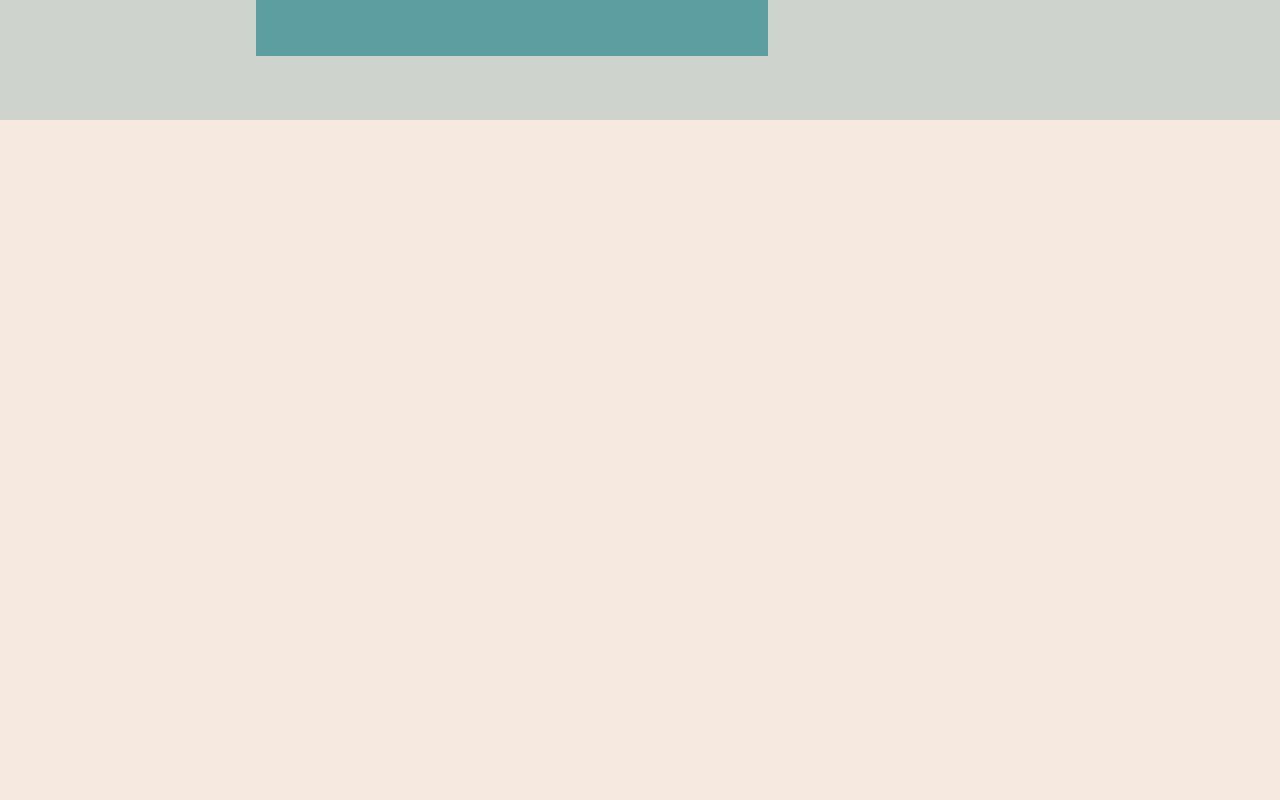
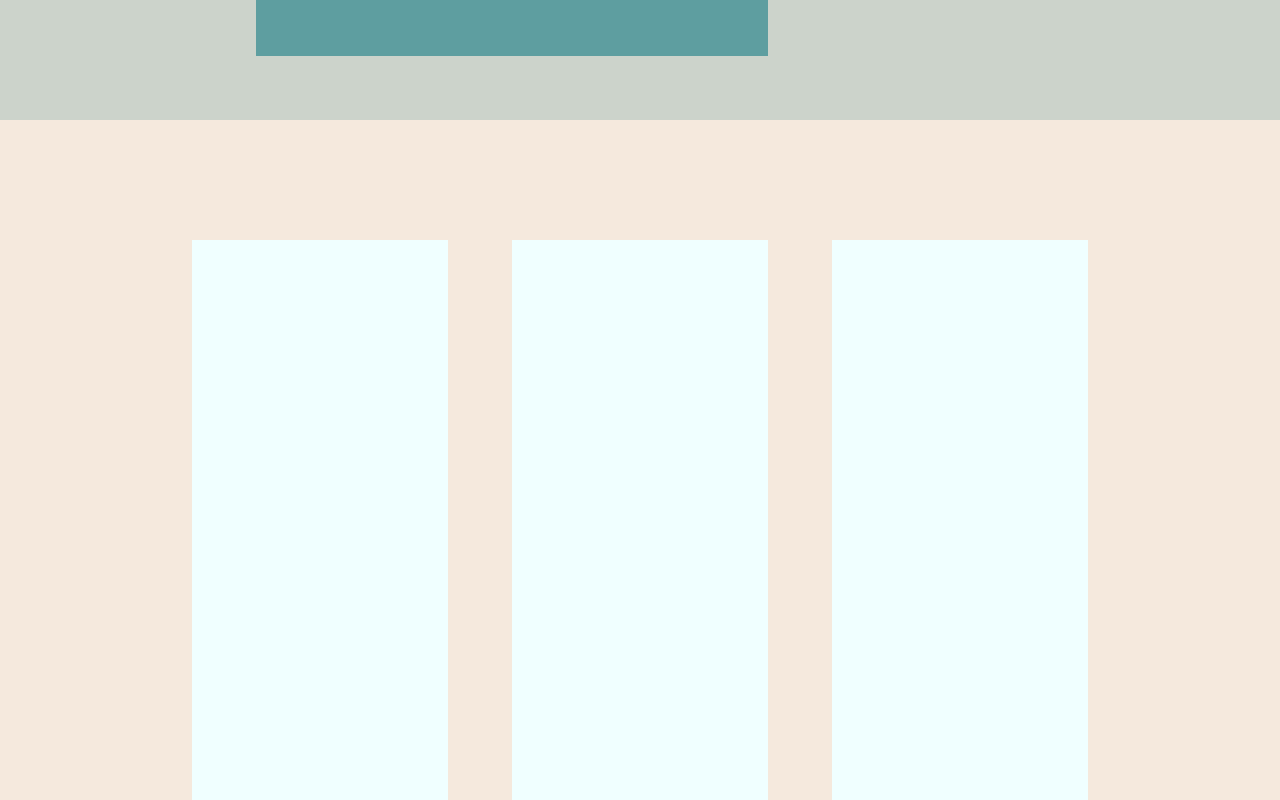
Before and after one commit to seunghee1108/portfolio, a Next.js app: page / in a window 1280 px wide. Shown: the part 1480-2280 px from the top of the page. Built offline with nearby package versions, Linux system fonts and the light colour scheme.

Commit message:
style: box3 스타일 작업

```diff
--- a/app/styles/main.module.scss
+++ b/app/styles/main.module.scss
@@ -21,12 +21,13 @@
 
 .box3 {
   height: 100vh;
-  background-color: #F5E8DD;
-  // display: flex;
-  // flex-wrap: wrap;
-  // justify-content: center;
-  // align-items: center;
+  background-color:#F5E8DD;
+  display: flex;
+  justify-content: center;
+  align-items: center;
+//   flex-wrap: wrap;
 }
+
 
 .box4 {
   height: 100vh;
@@ -74,7 +75,27 @@
   background-color: cadetblue;
 }
 
+// .project {
+//   margin-top:  30vh;
+//   margin-left: 10vw;
+//   width: 100vw;
+//   height: 100vh;
+//   flex-direction: row;
+// }
+
 .project {
-  margin-top: 20vh;
-  margin-left: 10vw;
+  display: flex;
+  flex-direction: row;
+  margin: 3vw;
 }
+
+.project > div {
+  width: 20vw;
+  height: 70vh;
+  background-color:azure; /* 배경색은 원하는 색상으로 변경하세요 */
+  margin-right: 5vw; /* 각 div 사이의 가로 간격을 조절합니다 */
+}
+
+.project > div:last-child {
+    margin-right: 0; /* 마지막 div에는 오른쪽 여백을 없앱니다 */
+}
```
